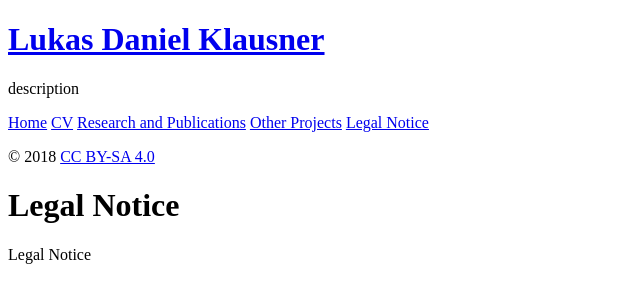
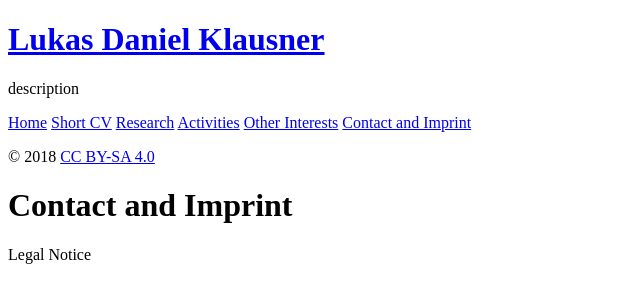
Before and after one commit to PeterTheOne/ldklausner.eu, a Jekyll site: the page built from contact-and-imprint.md, in a window 1280 px wide. Shown: the top 303 px of the page, without its empty margins (0-640 px from the left). Built offline with Jekyll 4.4.1, drawn with Linux system fonts in a browser that asks for light colours; Markdown is read by kramdown in place of the engine named in the settings.

Commit message:
update page names, add activities page

```diff
--- /dev/null
+++ b/activities.md
@@ -0,0 +1,7 @@
+---
+layout: page
+title: Activities
+navigation_weight: 25
+---
+
+Legal Notice
--- a/legal-notice.md
+++ b/contact-and-imprint.md
@@ -1,6 +1,6 @@
 ---
 layout: page
-title: Legal Notice
+title: Contact and Imprint
 navigation_weight: 40
 ---
 
--- a/other-projects.md
+++ b/other-interests.md
@@ -1,6 +1,6 @@
 ---
 layout: page
-title: Other Projects
+title: Other Interests
 navigation_weight: 30
 ---
 
--- a/research-and-publications.md
+++ b/research.md
@@ -1,6 +1,6 @@
 ---
 layout: page
-title: Research and Publications
+title: Research
 navigation_weight: 20
 ---
 
--- a/cv.md
+++ b/short-cv.md
@@ -1,6 +1,6 @@
 ---
 layout: page
-title: CV
+title: Short CV
 navigation_weight: 10
 ---
 
```
